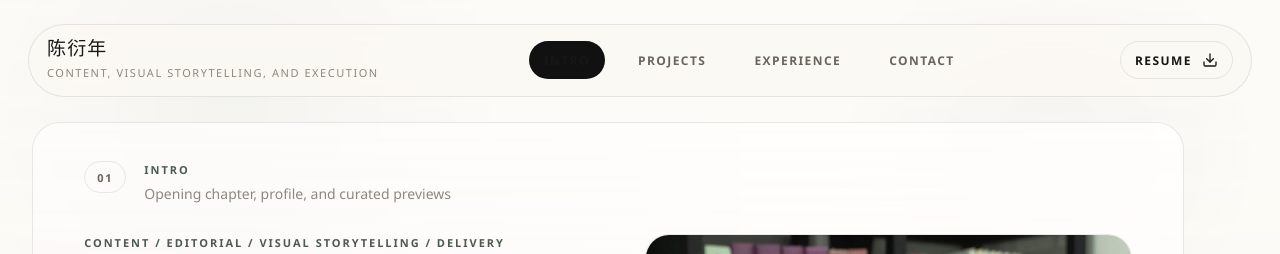
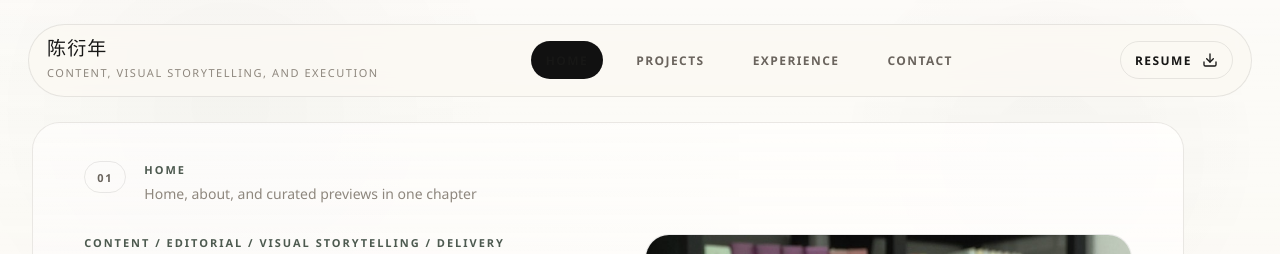
Before and after one commit to neocyyn-ship-it/NeoCyyyn, a React (Vite) app: page / in a window 1280 px wide. Shown: the top 254 px of the page. Built offline with nearby package versions, Linux system fonts and the light colour scheme.

Commit message:
Merge home and about section labels

```diff
--- a/src/App.tsx
+++ b/src/App.tsx
@@ -450,7 +450,7 @@ const bayerVisuals: VisualItem[] = [
 ];
 
 const siteSections: SiteSection[] = [
-  { id: "intro", label: "Intro", cue: "Opening chapter", index: "01" },
+  { id: "intro", label: "Home", cue: "About + opening chapter", index: "01" },
   { id: "projects", label: "Projects", cue: "Selected cases", index: "02" },
   { id: "experience", label: "Experience", cue: "Practice archive", index: "03" },
   { id: "contact", label: "Contact", cue: "Reach out", index: "04" },
@@ -1343,8 +1343,8 @@ export default function App() {
             <div className="section-intro">
               <span className="section-index">01</span>
               <div>
-                <div className="section-kicker">Intro</div>
-                <div className="section-cue">Opening chapter, profile, and curated previews</div>
+                <div className="section-kicker">Home</div>
+                <div className="section-cue">Home, about, and curated previews in one chapter</div>
               </div>
             </div>
 
@@ -1425,7 +1425,7 @@ export default function App() {
 
             <div className="intro-preview-grid">
               <article className="about-bio-sheet intro-preview-card intro-profile-card">
-                <div className="about-panel-label">Working Approach</div>
+                <div className="about-panel-label">About</div>
                 <div className="about-bio-title">不是只会想点子，也会把结构、判断和执行一起做稳的人。</div>
                 <p className="about-bio-copy">
                   我更在意一件作品是否成立，而不只是它是否好看。无论是新闻报道、纪录片、内容运营还是传播提案，我都会先判断核心问题，再组织表达方式，最后把执行节奏推进到位。
@@ -1775,7 +1775,7 @@ export default function App() {
                     <Mail size={18} />
                   </a>
                   <button type="button" className="hero-secondary-btn" onClick={() => scrollToSection("intro")}>
-                    Back to Intro
+                    Back to Home
                     <ArrowRight size={18} />
                   </button>
                 </div>
@@ -2049,7 +2049,7 @@ export default function App() {
                 }}
               >
                 <div className="home-about-copy">
-                  <div style={{ fontSize: 15, fontWeight: 500, letterSpacing: "0.08em", color: palette.blue }}>About Me</div>
+                  <div style={{ fontSize: 15, fontWeight: 500, letterSpacing: "0.08em", color: palette.blue }}>About</div>
                   <h2
                     style={{
                       margin: "20px 0 0",
```
